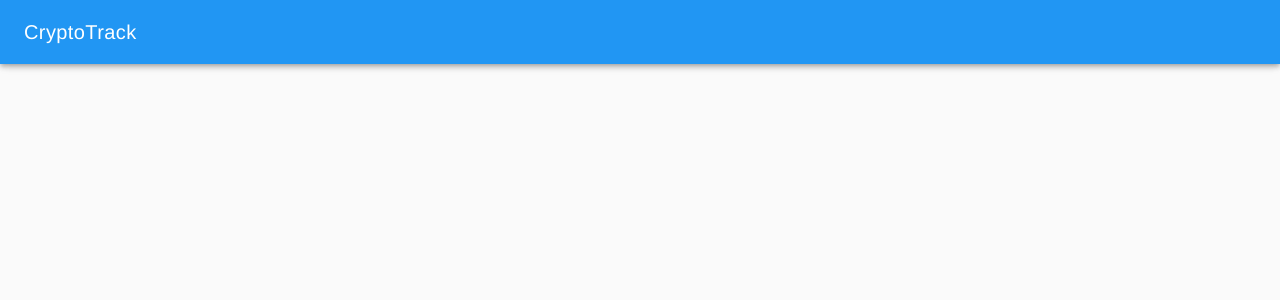
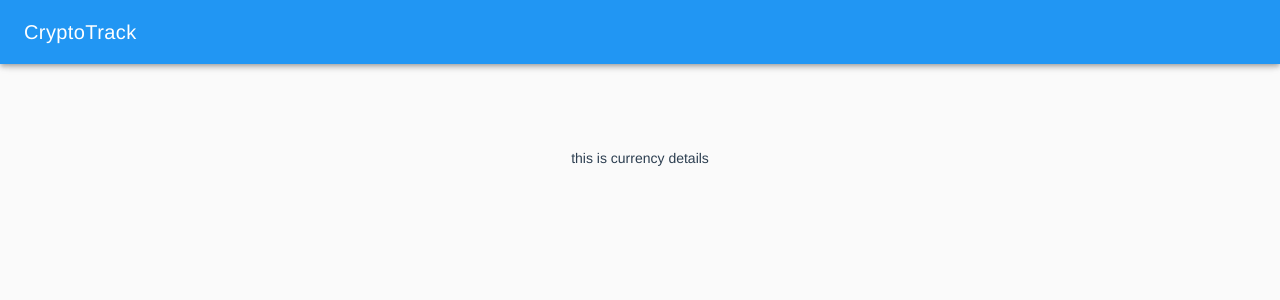
Before and after one commit to mlapai/crypto-track, a Vue app: page /#/currency/1 in a window 1280 px wide. Shown: the top 300 px of the page. Built offline with nearby package versions, Linux system fonts and the light colour scheme; what vue-toastr-2 would draw is missing.

Commit message:
CurrencyDetails page init

```diff
--- /dev/null
+++ b/src/components/CurrencyDetails.vue
@@ -0,0 +1,11 @@
+<template>
+    <div>
+        this is currency details
+    </div>
+</template>
+
+<script>
+export default {
+  name: 'currency-details'
+}
+</script>
--- a/src/components/Home.vue
+++ b/src/components/Home.vue
@@ -10,11 +10,11 @@
   >
       <template slot="items" slot-scope="props">
           <td class="text-xs-left">
-              <router-link :to="{ name: 'currency-details', params: { currencyId: 123 }}">{{ props.item.name }}
+              <router-link class="no-underline" :to="{ name: 'currency-details', params: { currencyId: 123 }}">{{ props.item.name }}
               </router-link>
           </td>
           <td class="text-xs-left">{{ props.item.symbol }}</td>
-          <td class="text-xs-left">{{ props.item.quotes.USD.price.toFixed(2) }}</td>
+          <td class="text-xs-left">$ {{ props.item.quotes.USD.price.toFixed(2) }}</td>
           <td class="text-xs-left"
               v-bind:style="[(props.item.quotes.USD.percent_change_24h < 0) ? {color: 'red'} : {color: 'green'}]">
               {{ props.item.quotes.USD.percent_change_24h }} %
--- a/src/router/index.js
+++ b/src/router/index.js
@@ -1,6 +1,7 @@
 import Vue from 'vue'
 import Router from 'vue-router'
 import Home from '@/components/Home'
+import CurrencyDetails from '@/components/CurrencyDetails'
 
 Vue.use(Router)
 
@@ -10,6 +11,11 @@ export default new Router({
       path: '/',
       name: 'Home',
       component: Home
+    },
+    {
+      path: '/currency/:currencyId',
+      name: 'currency-details',
+      component: CurrencyDetails
     }
   ]
 })
```
